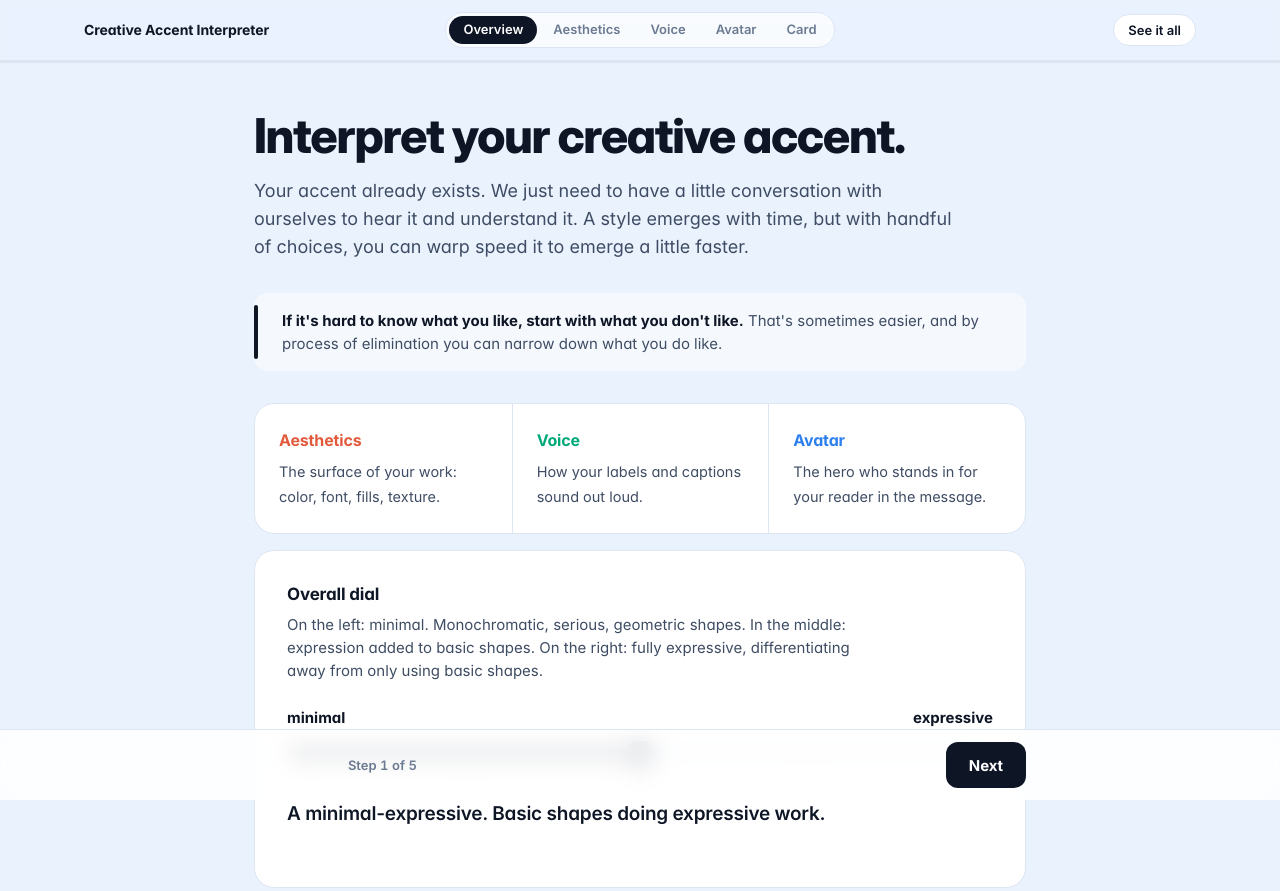
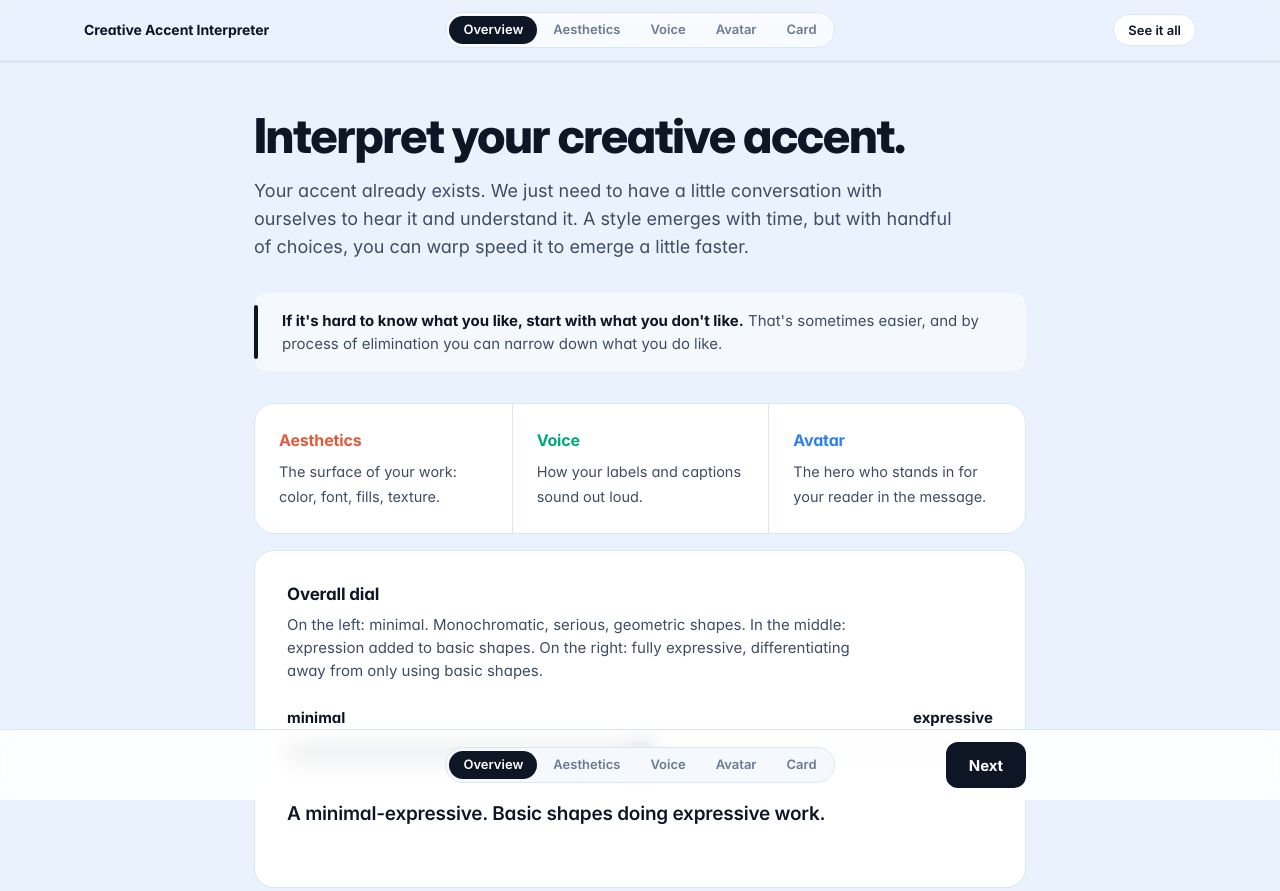
Before and after one commit to phantomNinja121/creative-accent-interpreter, a plain HTML site: page index.html in a window 1280 px wide. Shown: the top 891 px of the page. Drawn offline with Linux system fonts and the light colour scheme.

Commit message:
Add files via upload

```diff
--- a/index.html
+++ b/index.html
@@ -301,7 +301,7 @@ textarea{resize:vertical;min-height:96px}
 .avatar-preview div{display:flex;gap:var(--s2)}
 
 /* ---------- buttons ---------- */
-.btn{display:inline-flex;align-items:center;justify-content:center;min-height:46px;border-radius:12px;padding:0 22px;font-size:15px;font-weight:700;letter-spacing:-.005em;border:1px solid transparent;transition:background-color .12s,border-color .12s,transform .08s}
+.btn{display:inline-flex;align-items:center;justify-content:center;white-space:nowrap;min-height:46px;border-radius:12px;padding:0 22px;font-size:15px;font-weight:700;letter-spacing:-.005em;border:1px solid transparent;transition:background-color .12s,border-color .12s,transform .08s}
 .btn:active{transform:translateY(1px)}
 .btn-primary{background:var(--ink);color:#fff}
 .btn-primary:hover{background:#25324A}
@@ -312,9 +312,10 @@ textarea{resize:vertical;min-height:96px}
 .btn-sm{min-height:38px;padding:0 14px;font-size:14px;border-radius:10px}
 
 .navbar{position:fixed;left:0;right:0;bottom:0;z-index:30;background:rgba(255,255,255,.86);backdrop-filter:saturate(1.6) blur(12px);-webkit-backdrop-filter:saturate(1.6) blur(12px);border-top:1px solid var(--line)}
-.navbar-inner{max-width:820px;margin:0 auto;padding:12px 24px calc(12px + env(safe-area-inset-bottom));display:flex;align-items:center;gap:var(--s3)}
-.navbar .spacer{flex:1}
-.navbar .counter{font-size:13px;font-weight:600;color:var(--ink-3);font-variant-numeric:tabular-nums}
+.navbar-inner{max-width:820px;margin:0 auto;padding:12px 24px calc(12px + env(safe-area-inset-bottom));display:grid;grid-template-columns:1fr auto 1fr;align-items:center;gap:var(--s3)}
+.nav-left{justify-self:start}
+.nav-right{justify-self:end;display:flex;gap:var(--s2)}
+.steps-bottom{background:var(--well)}
 #backBtn.is-hidden{visibility:hidden}
 
 /* ---------- card screen ---------- */
@@ -346,6 +347,10 @@ body.flat .screen + .screen{margin-top:var(--s8);padding-top:var(--s8);border-to
   .lede{font-size:17px}
   .dial-read{font-size:17.5px}
   .navbar-inner{padding:10px 16px calc(10px + env(safe-area-inset-bottom))}
+  .steps-bottom{display:flex;gap:6px;padding:0;background:none;border:0}
+  .steps-bottom .step-dot{font-size:0;width:8px;height:8px;padding:0;background:var(--line-strong);transition:width .25s var(--ease),background-color .2s}
+  .steps-bottom .step-dot.done{background:var(--ink-3)}
+  .steps-bottom .step-dot[aria-current="true"]{width:24px;background:var(--step)}
   .specimens{grid-template-columns:repeat(2,1fr)}
   .picks{grid-template-columns:repeat(3,1fr)}
   .swatches{grid-template-columns:repeat(2,1fr)}
@@ -718,11 +723,12 @@ body.flat .screen + .screen{margin-top:var(--s8);padding-top:var(--s8);border-to
 
 <div class="navbar">
   <div class="navbar-inner">
-    <span class="step-nav"><button class="btn btn-ghost" id="backBtn" type="button" data-copy="nav.back"></button></span>
-    <span class="counter" id="navCounter"></span>
-    <span class="spacer"></span>
-    <span class="step-nav"><button class="btn btn-primary" id="nextBtn" type="button"></button></span>
-    <button class="btn btn-primary" id="flatCardBtn" type="button" style="display:none" data-copy="nav.downloadFlat"></button>
+    <div class="nav-left"><span class="step-nav"><button class="btn btn-ghost" id="backBtn" type="button" data-copy="nav.back"></button></span></div>
+    <nav class="steps steps-bottom" id="stepsBottom" aria-label="Progress"></nav>
+    <div class="nav-right">
+      <span class="step-nav"><button class="btn btn-primary" id="nextBtn" type="button"></button></span>
+      <button class="btn btn-primary" id="flatCardBtn" type="button" style="display:none" data-copy="nav.downloadFlat"></button>
+    </div>
   </div>
 </div>
 
@@ -824,10 +830,14 @@ function applyCopy(){
  * Build
  * ------------------------------------------------------------------ */
 function buildSteps(){
-  var nav = $("#steps"); nav.innerHTML = "";
+  ["#steps", "#stepsBottom"].forEach(function(sel){ buildStepsInto($(sel)); });
+}
+function buildStepsInto(nav){
+  nav.innerHTML = "";
   SCREENS.forEach(function(key,i){
     var b = document.createElement("button");
     b.className = "step-dot"; b.type = "button"; b.textContent = t(key);
+    b.setAttribute("data-i", i);
     b.addEventListener("click", function(){
       if(flat){
         var target = $('[data-screen="'+i+'"]');
@@ -990,7 +1000,8 @@ function goTo(i){
   $$(".screen").forEach(function(s){
     s.classList.toggle("active", Number(s.getAttribute("data-screen")) === current);
   });
-  $$(".step-dot").forEach(function(d,idx){
+  $$(".step-dot").forEach(function(d){
+    var idx = Number(d.getAttribute("data-i"));
     d.setAttribute("aria-current", idx === current ? "true" : "false");
     d.classList.toggle("done", idx < current);
   });
@@ -1000,8 +1011,8 @@ function goTo(i){
   $("#backBtn").tabIndex = current === 0 ? -1 : 0;
   $("#nextBtn").style.display = current === SCREENS.length - 1 ? "none" : "";
   $("#nextBtn").textContent = current === SCREENS.length - 2 ? t("nav.finish") : t("nav.next");
-  $("#navCounter").textContent = t("nav.stepCounter")
-    .replace("{n}", current + 1).replace("{total}", SCREENS.length);
+  $("#stepsBottom").setAttribute("aria-label", stripTags(t("nav.stepCounter"))
+    .replace("{n}", current + 1).replace("{total}", SCREENS.length));
   window.scrollTo({top:0, behavior:"smooth"});
   if(current === SCREENS.length - 1){ renderBrief(); paintCard(); }
 }
@@ -1015,7 +1026,7 @@ function setFlat(on){
   if(on){
     document.documentElement.style.setProperty("--step", STEP_COLORS[0]);
     $("#progressFill").style.width = "100%";
-    $("#navCounter").textContent = "";
+    $("#stepsBottom").setAttribute("aria-label", "Sections");
     $$(".step-dot").forEach(function(d){
       d.setAttribute("aria-current","false"); d.classList.remove("done");
     });
```
